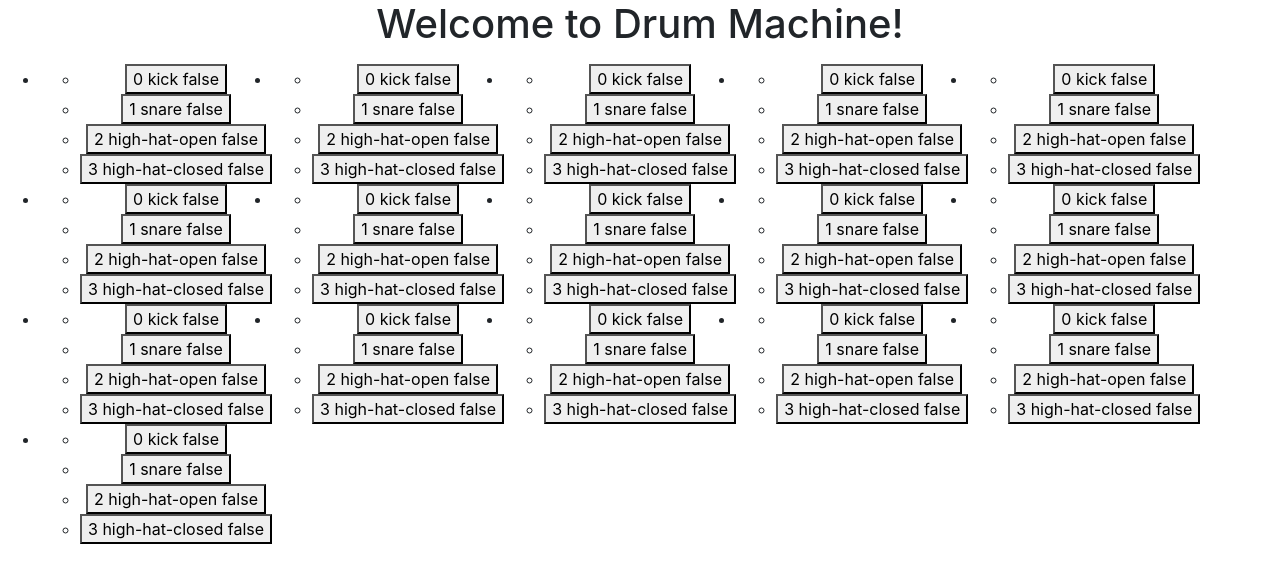
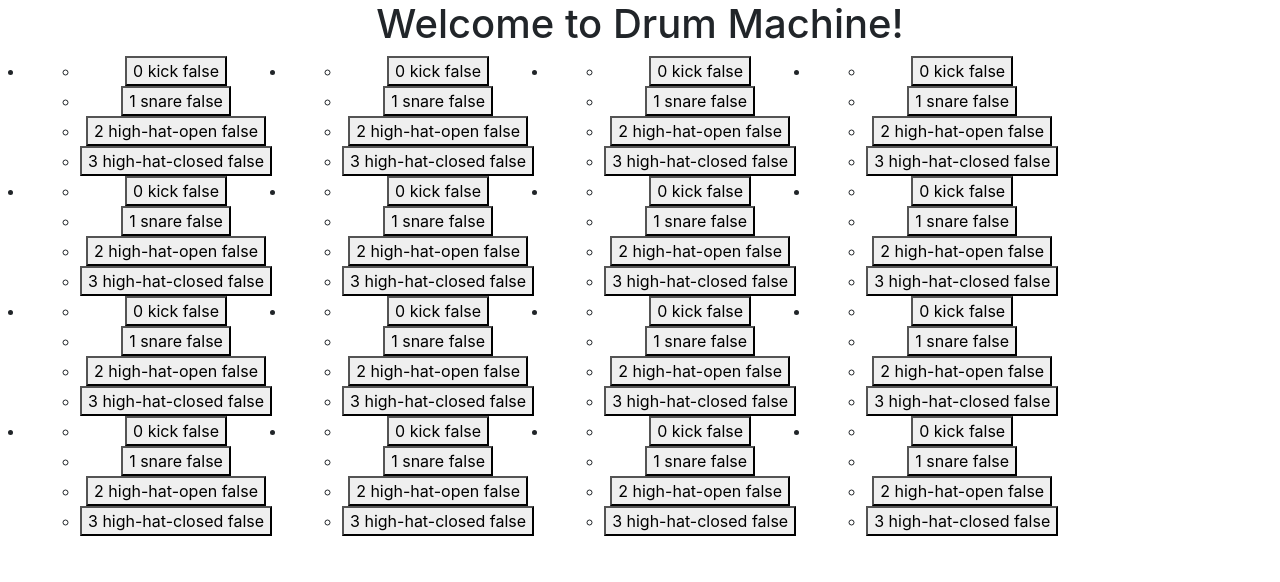
Before and after one commit to breaclark/drum-machine, an Angular app: page / in a window 1280 px wide. Shown: the top 582 px of the page. Built offline with nearby package versions, Linux system fonts and the light colour scheme.

Commit message:
Add switch images

```diff
--- a/src/app/list-beat-intervals/list-beat-intervals.component.html
+++ b/src/app/list-beat-intervals/list-beat-intervals.component.html
@@ -1,3 +1,10 @@
-<ul>
-  <li *ngFor="let beat of childBeats; let i = index" [attr.data-index]="i"><app-edit-sound [childSingleBeat] = "beat" [childSingleBeatIndex] = "i" (toggleSender)="editBeat($event)"></app-edit-sound></li>
-</ul>
+<div class="row">
+  <ul>
+    <li *ngFor="let beat of childBeats; let i = index" [attr.data-index]="i">
+      <div class="col">
+        <app-edit-sound [childSingleBeat] = "beat" [childSingleBeatIndex] = "i" (toggleSender)="editBeat($event)">
+        </app-edit-sound>
+      </div>
+    </li>
+  </ul>
+</div>
```
Also changed, not shown: src/assets/switch-off.png (added), src/assets/switch-on.png (added).
